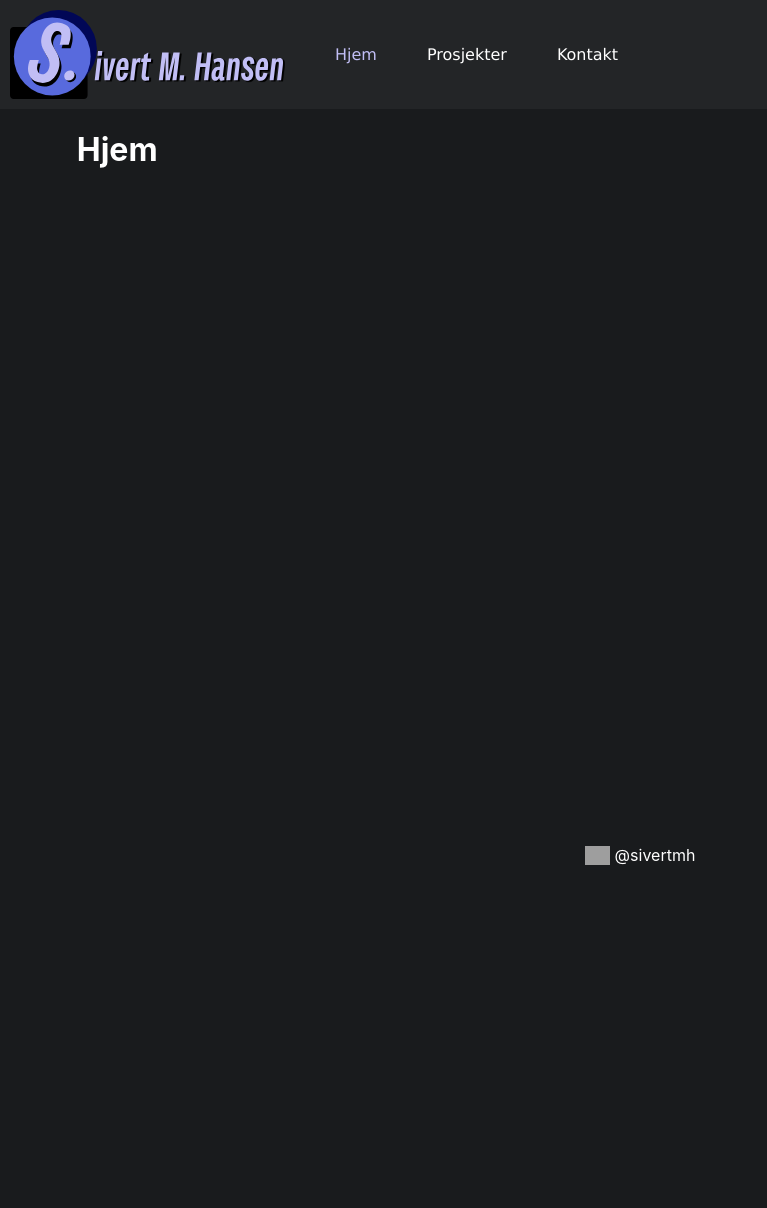
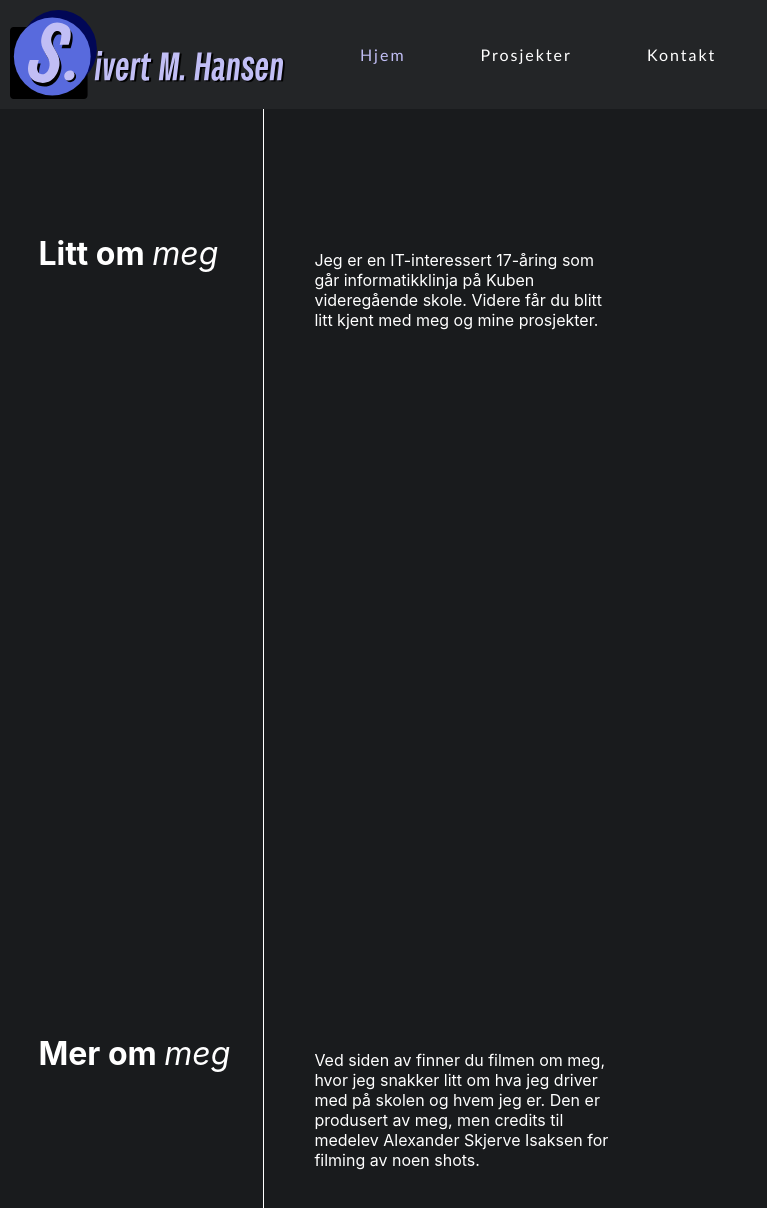
Before and after one commit to sivertmh/reactapp-portfolio, a React (Create React App) app: page / in a window 1280 px wide. Shown: the top 1208 px of the page, without its empty margins (0-767 px from the left). Before the commit the page ends 915 px from the top, so only its background shows below. Built offline with nearby package versions, Linux system fonts and the light colour scheme; grey boxes are pictures that could not be loaded.

Commit message:
Add homepage content (text)

```diff
--- a/public/index.html
+++ b/public/index.html
@@ -1,14 +1,12 @@
 <!DOCTYPE html>
 <html lang="en">
+
 <head>
   <meta charset="utf-8" />
   <link rel="icon" href="%PUBLIC_URL%/logo_s.svg" />
   <meta name="viewport" content="width=device-width, initial-scale=1" />
   <meta name="theme-color" content="#000000" />
-    <meta
-      name="description"
-      content="Web site created using create-react-app"
-    />
+  <meta name="description" content="Web site created using create-react-app" />
   <link rel="apple-touch-icon" href="%PUBLIC_URL%/logo192.png" />
   <!--
       manifest.json provides metadata used when your web app is installed on a
@@ -24,8 +22,9 @@
       work correctly both with client-side routing and a non-root public URL.
       Learn how to configure a non-root public URL by running `npm run build`.
     -->
-    <title>SMH - Portfolio (React Interessegruppe)</title>
+  <title>SMH - Portfolio (2026)</title>
 </head>
+
 <body>
   <noscript>You need to enable JavaScript to run this app.</noscript>
   <div id="root"></div>
@@ -40,4 +39,5 @@
       To create a production bundle, use `npm run build` or `yarn build`.
     -->
 </body>
+
 </html>
--- a/src/App.jsx
+++ b/src/App.jsx
@@ -4,12 +4,11 @@ import "./App.css";
 import Navbar from "./components/Navbar/Navbar";
 import Projectcard from "./components/Projectcard/Projectcard";
 import Footer from "./components/Footer/Footer";
+import Hero from "./components/Hero/Hero"
 
 function Home() {
   return (
-    <main>
-      <h1>Hjem</h1>
-    </main>
+    <Hero />
   );
 }
 
--- /dev/null
+++ b/src/components/Hero/Hero.jsx
@@ -0,0 +1,61 @@
+import style from "./Hero.module.css";
+
+const Hero = () => {
+  return (
+    <div>
+      <div className={style["hero"]}>
+        <div className={style["hero__header"]}>
+          <h1>
+            <b>Litt om</b> <i>meg</i>
+          </h1>
+        </div>
+        <div className={style["hero__paragraph"]}>
+          <p>
+            Jeg er en IT-interessert 17-åring som går informatikklinja på Kuben videregående
+            skole. Videre får du blitt litt kjent med meg og mine
+            prosjekter.
+          </p>
+        </div>
+      </div>
+      <div className={style["hero"]}>
+        <div className={style["hero__header"]}>
+          <h1>
+            <b>Mer om</b> <i>meg</i>
+          </h1>
+        </div>
+        <div className={style["hero__paragraph"]}>
+          <p>
+            Ved siden av finner du filmen om meg, hvor jeg snakker litt om hva
+            jeg driver med på skolen og hvem jeg er. Den er produsert av meg,
+            men credits til medelev Alexander Skjerve Isaksen for filming av
+            noen shots.
+          </p>
+        </div>
+      </div>
+      <div className={style["hero"]}>
+        <div
+          className={`${style["hero__header"]} ${style["header__border--fade"]}`}
+        >
+          <h1>
+            <b>Interessene</b> <i>mine</i>
+          </h1>
+        </div>
+        <div className={style["hero__paragraph"]}>
+          <p>
+            Jeg nevnte tidligere at jeg går informatikklinja på Kuben, og jeg
+            kunne ikke vært mer fornøyd med det skoletilbudet. Hverdagen er fylt
+            med interresant læring, samtidig som det gir meg tilgangen på et
+            bredt spektrum, spesielt innen IT, av studier etterpå.
+            <br />
+            <br />
+            Selv om jeg elsker tekniske ting og informasjonsteknologi, elsker
+            jeg også det analoge og fysiske. Kortspill, Brettspill,
+            Platespillere og DVDer er bare begynnelsen av lista.
+          </p>
+        </div>
+      </div>
+    </div>
+  );
+};
+
+export default Hero;
--- /dev/null
+++ b/src/components/Hero/Hero.module.css
@@ -0,0 +1,36 @@
+.hero {
+    display: flex;
+    flex-direction: row;
+    height: 100vh;
+}
+
+.hero__header {
+    color: white;
+    border-right: 1px solid white;
+    width: 200px;
+    padding-right: 25px;
+}
+
+.header__border--fade {
+    border-right: 1px solid transparent;
+    border-image: linear-gradient(to bottom, white, #191b1d) 1;
+}
+
+.hero__header h1 {
+    margin: 0;
+}
+
+.hero__header i {
+    font-weight: 400;
+}
+
+.hero__paragraph {
+    color: white;
+    width: 300px;
+    margin-left: 50px;
+}
+
+.hero__header,
+.hero__paragraph {
+    padding-top: 125px;
+}
--- a/src/components/Navbar/Navbar.module.css
+++ b/src/components/Navbar/Navbar.module.css
@@ -7,7 +7,7 @@ body {
     align-items: center;
     background-color: var(--secondary-bg-color);
     padding: 10px;
-    gap: 50px;
+    gap: 75px;
 }
 
 .logo {
@@ -16,7 +16,9 @@ body {
 
 .navlink {
     color: #ffffff;
-    font-family: Verdana, Geneva, Tahoma, sans-serif;
+    font-family: 'Trebuchet MS', 'Lucida Sans Unicode', 'Lucida Grande', 'Lucida Sans', Arial, sans-serif;
+    font-size: 16px;
+    letter-spacing: 2px;
     text-decoration: none;
 }
 
```
Lines whose indentation alone changed are shown as unchanged.
